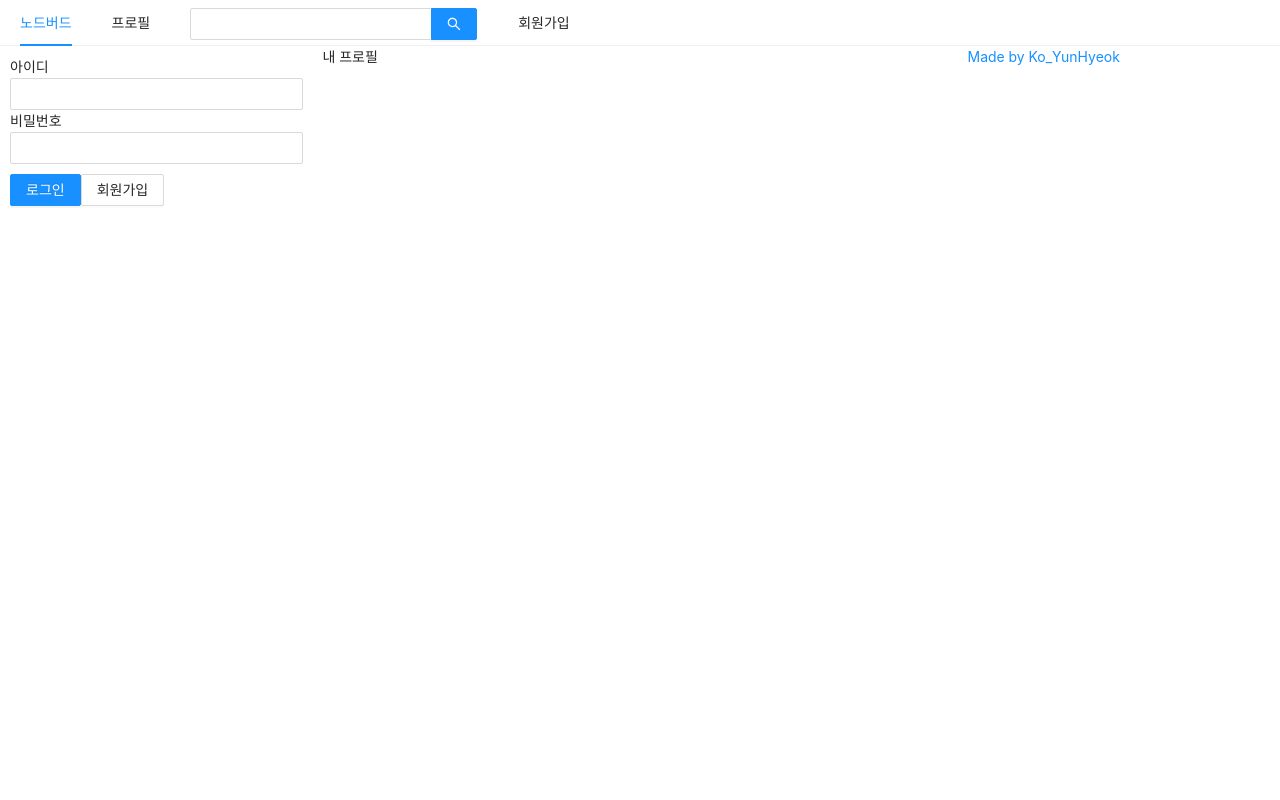
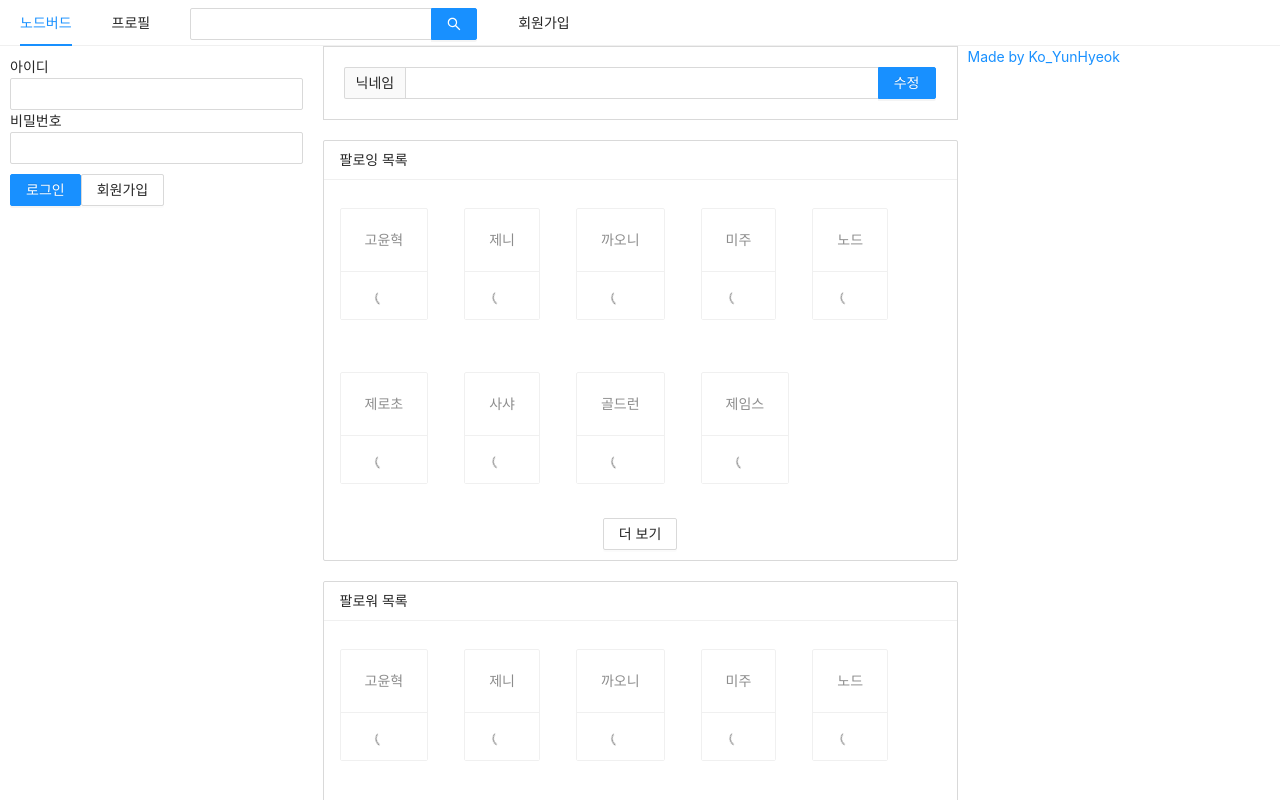
Before and after one commit to KYH9800/NodeBird-with-server, a Next.js app in the folder prepare/front/: page /profile in a window 1280 px wide. Shown: the top 800 px of the page. Built offline with nearby package versions, Linux system fonts and the light colour scheme.

Commit message:
make a proFile-Page

```diff
--- a/prepare/front/components/AppLayout.js
+++ b/prepare/front/components/AppLayout.js
@@ -3,11 +3,12 @@ import React, { useState } from "react";
 import PropTypes from "prop-types"; //! $npm install prop-types
 import Link from "next/link";
 import { Input, Menu, Row, Col } from "antd";
-import {} from "@ant-design/icons";
 import "antd/dist/antd.css"; // or 'antd/dist/antd.less'
 import styled from "styled-components";
 import UserProfile from "./UserProfile";
 import LoginForm from "./LoginForm";
+import NicknameEditForm from "./NicknameEditForm";
+import FollowList from "./FollowList";
 
 // prepare/front/pages/에서 index.js, profile.js, signup.js에 공통으로 사용할 layout
 const AppLayout = ({ children }) => {
--- /dev/null
+++ b/prepare/front/components/FollowList.js
@@ -0,0 +1,48 @@
+import React from "react";
+import PropTypes from "prop-types";
+import { List, Button, Card } from "antd";
+import { LoadingOutlined } from "@ant-design/icons";
+import styled from "styled-components";
+
+const FollowList = ({ header, data }) => {
+  // <List /> antd 공식문서에 사용법 나와 있음(참고하기)
+  return (
+    <ListStyle
+      grid={{ gutter: 4, xs: 2, md: 3 }}
+      size="small"
+      header={<div>{header}</div>}
+      loadMore={
+        <DivStyle>
+          <Button>더 보기</Button>
+        </DivStyle>
+      }
+      bordered
+      dataSource={data}
+      renderItem={(item) => (
+        <ListItem>
+          <Card actions={[<LoadingOutlined key="loading" />]}>
+            <Card.Meta description={item.nickname} />
+          </Card>
+        </ListItem>
+      )}
+    />
+  );
+};
+
+FollowList.propTypes = {
+  header: PropTypes.string.isRequired,
+  data: PropTypes.array.isRequired,
+};
+
+export default FollowList;
+
+const ListStyle = styled(List)`
+  margin-bottom: 20px;
+`;
+const DivStyle = styled.div`
+  text-align: center;
+  margin: 10px 0;
+`;
+const ListItem = styled(List.Item)`
+  margin-top: 20px;
+`;
--- /dev/null
+++ b/prepare/front/components/NicknameEditForm.js
@@ -0,0 +1,21 @@
+import React, { useMemo } from "react";
+import { Form, Input } from "antd";
+import styled from "styled-components";
+
+const NicknameEditForm = () => {
+  // const style = useMemo(() => ({ marginBottom: "20px", boder: "1px solid #d9d9d9", padding: "20px" }), []);
+  return (
+    <FormStyle>
+      <Input.Search addonBefore="닉네임" enterButton="수정" />
+    </FormStyle>
+  );
+};
+
+export default NicknameEditForm;
+
+// styled-components
+const FormStyle = styled(Form)`
+  margin-bottom: 20px;
+  border: 1px solid #d9d9d9;
+  padding: 20px;
+`;
--- a/prepare/front/pages/profile.js
+++ b/prepare/front/pages/profile.js
@@ -2,15 +2,46 @@ import React from "react"; // next는 이 구문이 필요없다(써도 상관
 // import Head from "next/head";
 import AppLayout from "../components/AppLayout";
 import Head from "next/head";
+// Form을 만들 때 ReactForm 라이브러리를 사용하는 것이 좋다
+import NicknameEditForm from "../components/NicknameEditForm";
+import FollowList from "../components/FollowList";
 
 const Profile = () => {
+  // DummyData
+  const followingList = [
+    { nickname: "고윤혁" },
+    { nickname: "제니" },
+    { nickname: "까오니" },
+    { nickname: "미주" },
+    { nickname: "노드" },
+    { nickname: "제로초" },
+    { nickname: "사샤" },
+    { nickname: "골드런" },
+    { nickname: "제임스" },
+  ];
+  const followerList = [
+    { nickname: "고윤혁" },
+    { nickname: "제니" },
+    { nickname: "까오니" },
+    { nickname: "미주" },
+    { nickname: "노드" },
+    { nickname: "제로초" },
+    { nickname: "사샤" },
+    { nickname: "골드런" },
+    { nickname: "제임스" },
+  ];
+
   return (
-    <AppLayout>
+    <>
       <Head>
         <title>내 프로필 | NodeBird</title>
       </Head>
-      <div>내 프로필</div>
-    </AppLayout>
+      <AppLayout>
+        <NicknameEditForm />
+        <FollowList header="팔로잉 목록" data={followingList} />
+        <FollowList header="팔로워 목록" data={followerList} />
+      </AppLayout>
+    </>
   );
 };
 
```
Also changed, not shown: prepare/front/pages/index.js (+5 -3 lines), prepare/front/pages/signup.js (+5 -3 lines).
